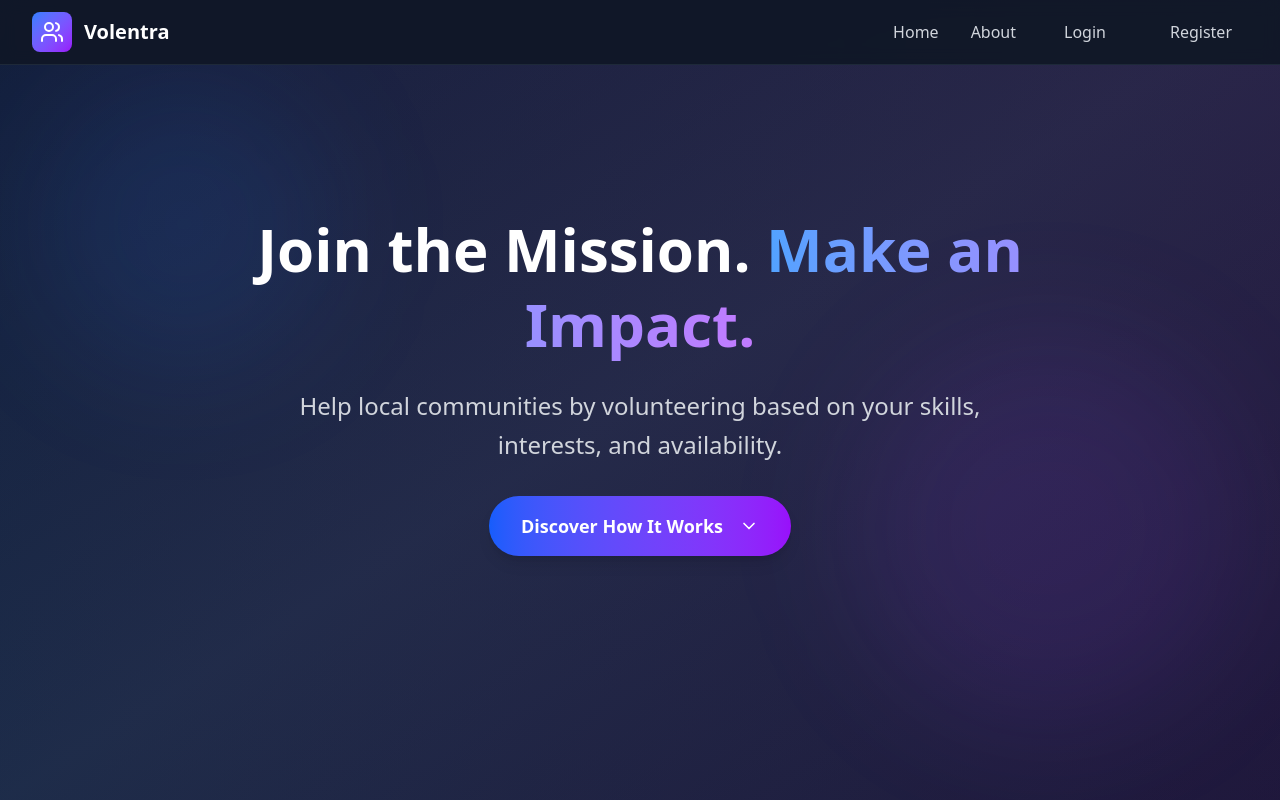
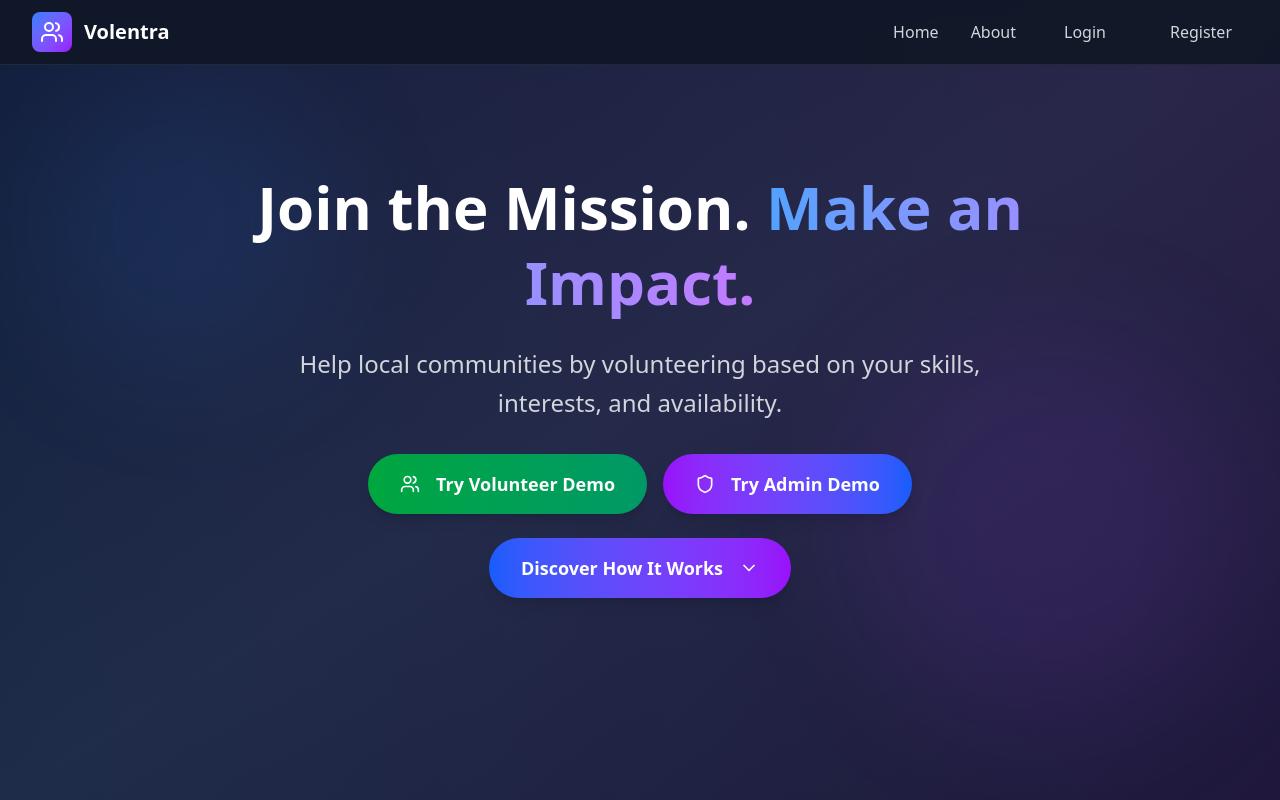
Before and after one commit to leo2971998/COSC-4353-Project, a React (Vite) app in the folder client/: page / in a window 1280 px wide. Shown: the top 800 px of the page. Built offline with nearby package versions, Linux system fonts and the light colour scheme; no server answers.

Commit message:
Add demo access buttons to Hero component with navigation
Co-authored-by: leo2971998 <106453722+leo2971998@users.noreply.github.com>

```diff
--- a/client/components/Hero.jsx
+++ b/client/components/Hero.jsx
@@ -1,7 +1,10 @@
 import { Button } from "./ui/Button";
-import { ChevronDown } from "lucide-react";
+import { ChevronDown, Users, Shield } from "lucide-react";
+import { useNavigate } from "react-router-dom";
 
 export default function Hero({ scrollToSection }) {
+  const navigate = useNavigate();
+
   return (
     <section
       id="hero"
@@ -28,6 +31,27 @@ export default function Hero({ scrollToSection }) {
           interests, and availability.
         </p>
 
+        {/* Demo Access Buttons */}
+        <div className="flex flex-col sm:flex-row gap-4 justify-center items-center mb-6">
+          <Button
+            onClick={() => navigate("/volunteer-demo")}
+            size="lg"
+            className="bg-gradient-to-r from-green-600 to-emerald-600 hover:from-green-700 hover:to-emerald-700 text-white px-8 py-4 text-lg font-semibold rounded-full shadow-lg hover:shadow-xl transition-all duration-300 transform hover:scale-105 w-full sm:w-auto"
+          >
+            <Users className="mr-2 w-5 h-5" />
+            Try Volunteer Demo
+          </Button>
+
+          <Button
+            onClick={() => navigate("/admin-demo")}
+            size="lg"
+            className="bg-gradient-to-r from-purple-600 to-blue-600 hover:from-purple-700 hover:to-blue-700 text-white px-8 py-4 text-lg font-semibold rounded-full shadow-lg hover:shadow-xl transition-all duration-300 transform hover:scale-105 w-full sm:w-auto"
+          >
+            <Shield className="mr-2 w-5 h-5" />
+            Try Admin Demo
+          </Button>
+        </div>
+
         <Button
           onClick={() => scrollToSection("about")}
           size="lg"
```
